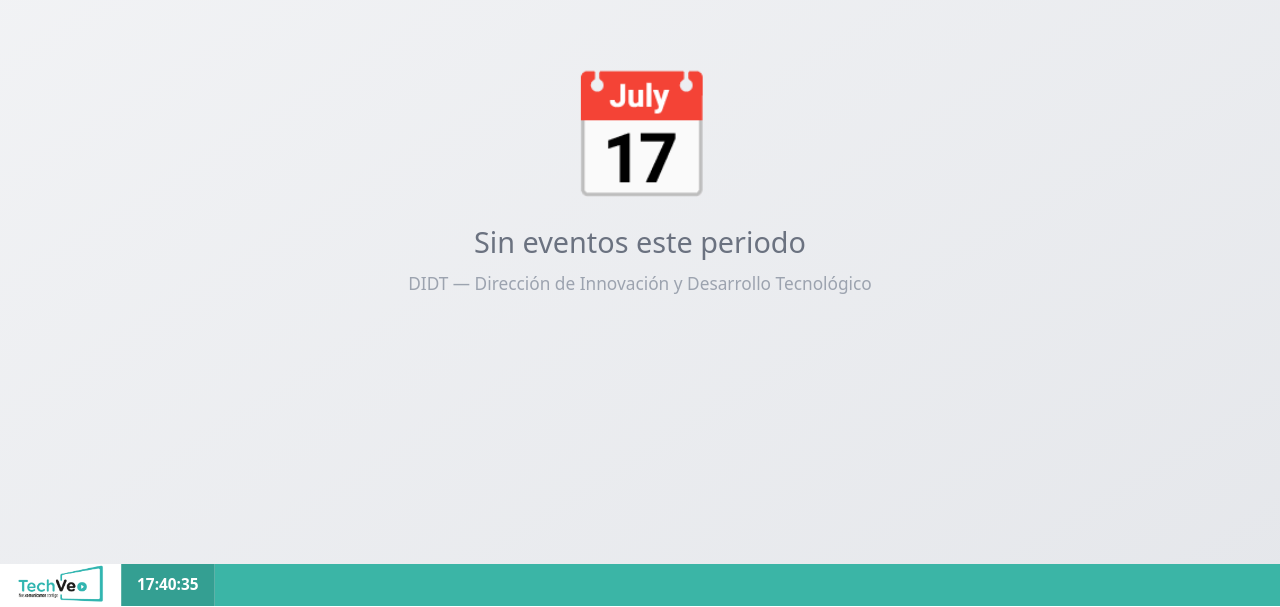
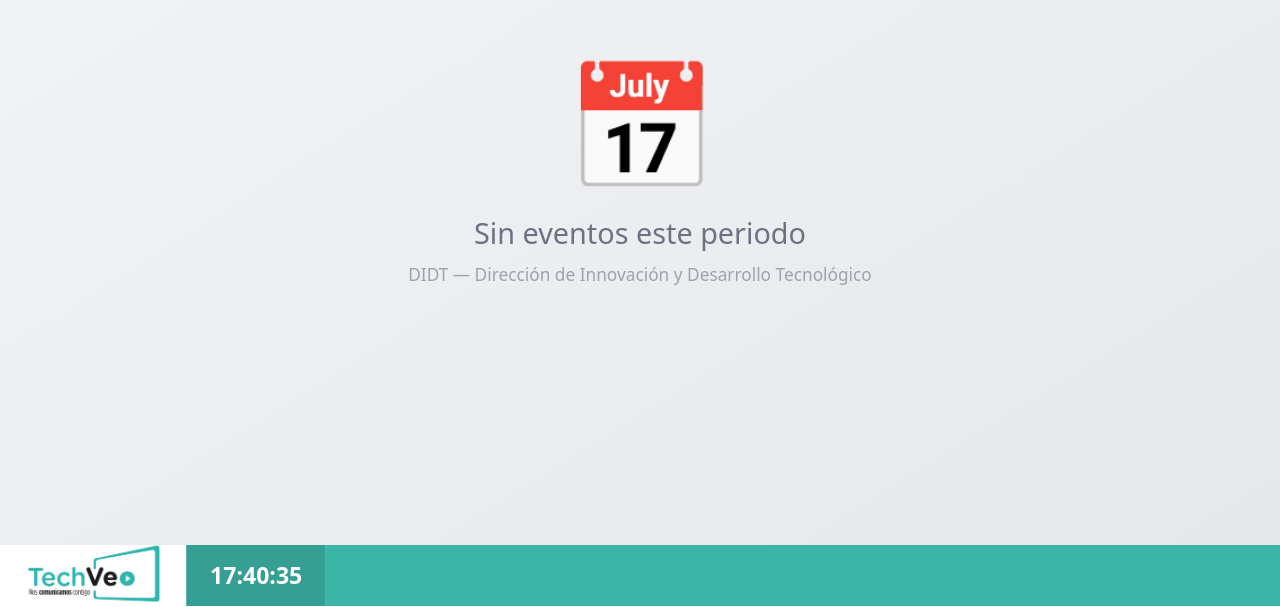
Before and after one commit to didt-lab/techveo, a Next.js app: page / in a window 1280 px wide. Shown: the part 194-801 px from the top of the page. Built offline with nearby package versions, Linux system fonts and the light colour scheme; no server answers.

Commit message:
feat: increase ticker height, logo and clock size

```diff
--- a/components/display/Ticker.tsx
+++ b/components/display/Ticker.tsx
@@ -28,14 +28,14 @@ export function Ticker({ mensajes }: Props) {
     : "";
 
   return (
-    <div className="flex items-stretch h-11 flex-shrink-0" style={{ backgroundColor: "#3bb5a6" }}>
+    <div className="flex items-stretch h-16 flex-shrink-0" style={{ backgroundColor: "#3bb5a6" }}>
       {/* Logo — fondo blanco para preservar transparencia */}
-      <div className="bg-white flex items-center px-4 flex-shrink-0">
+      <div className="bg-white flex items-center px-6 flex-shrink-0">
         <Image
           src="/techveo-logo.png"
           alt="TechVeo"
-          width={90}
-          height={30}
+          width={140}
+          height={46}
           className="object-contain"
           priority
         />
@@ -43,7 +43,7 @@ export function Ticker({ mensajes }: Props) {
 
       {/* Hora */}
       <div
-        className="flex items-center px-4 flex-shrink-0 text-white font-bold text-base tabular-nums"
+        className="flex items-center px-6 flex-shrink-0 text-white font-bold text-2xl tabular-nums"
         style={{
           backgroundColor: "rgba(0,0,0,0.12)",
           borderLeft: "1px solid rgba(255,255,255,0.2)",
```
